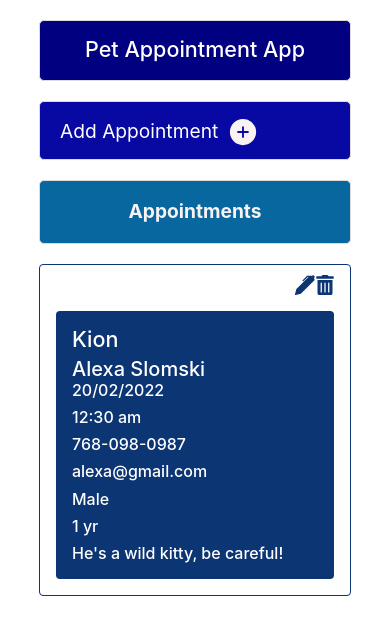
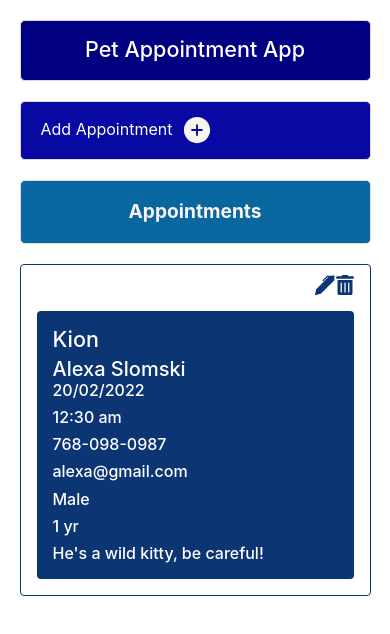
Before and after one commit to snowleopardAlexa/pet-appointment-app, a React (Create React App) app: page / in a window 390 px wide. Shown: the top 634 px of the page. Built offline with nearby package versions, Linux system fonts and the light colour scheme.

Commit message:
add styles

```diff
--- a/src/App.css
+++ b/src/App.css
@@ -5,6 +5,10 @@
 .hero {
   background-color: #000080;
   height: 61px;
+}
+
+label {
+  color: black;
 }
 
 .card-add-appt {
@@ -18,14 +22,15 @@
 .hero, .card-add-appt, .card-appt {
   color: #fff;
   border-radius: 5px;
-  width: 80%;
+  width: 60%;
   margin: 20px 20px;
   border: 1px solid rgb(223, 217, 217);
 }
 
 .card-pet-appts {
-  width: 80%;
+  width: 60%;
   border: 1px solid #0c3574;
+  margin-bottom: 20px;
 }
 
 .card-pet-appt {
@@ -66,7 +71,12 @@
   color: #000080;
   font-size: 30px;
   float: right;
-  margin-bottom: 20px;
+  margin-top: 5px;
+  margin-right: 12px;
+}
+
+.form-appt {
+  width: 70%;
 }
 
 .btn-appt {
@@ -82,3 +92,17 @@
   color: #f8f2f2;
   font-weight: bold;
 }
+
+@media only screen and (max-width: 812px) and (min-width: 375px) {
+  .hero, .card-add-appt, .card-appt {
+    width: 90%;
+  }
+
+  .card-pet-appts {
+    width: 90%;
+  }
+
+  .card-title-add-appt {
+    font-size: 1rem;
+  }
+}
--- a/src/components/AddAppointments.jsx
+++ b/src/components/AddAppointments.jsx
@@ -33,26 +33,23 @@ function AddApointments() {
         <div>
            <Card className="card-add-appt mx-auto">
              <p className="card-title-add-appt">Add Appointment
-             <span>
-             <AiFillPlusCircle className="icon-add-appt"
-               onClick={() => setShowForm(true)}
-             /></span>
+             <AiFillPlusCircle className="icon-add-appt" onClick={() => setShowForm(true)} />
              </p>
             {showForm ?
-            <Card style={{marginTop: '30px'}}>
-              <CardBody>
-              <AiFillCloseCircle
+            <Card>
+            <div className="icon-close">
+             <AiFillCloseCircle
                 onClick={() => setShowForm(false)}
                 className="icon-close-appt"
               />
-              <Form>
+              </div>
+              <CardBody>
+              <Form className="form-appt mx-auto">
                <FormGroup>
                  <Label>Pet Name</Label>
                  <Input
                   id="name"
                   type="text"
-                  value={petName}
-                  onChange={e => setPetName(e.target.value)}
                  />
                </FormGroup>
 
@@ -61,8 +58,6 @@ function AddApointments() {
                 <Input
                   id="name"
                   type="text"
-                  value={breed}
-                  onChange={e => setBreed(e.target.value)}
                 />
               </FormGroup>
 
@@ -71,8 +66,6 @@ function AddApointments() {
                 <Input
                   id="name"
                   type="date"
-                  value={breed}
-                  onChange={e => setBreed(e.target.value)}
                 />
               </FormGroup>
 
@@ -81,8 +74,6 @@ function AddApointments() {
                 <Input
                   id="name"
                   type="time"
-                  value={breed}
-                  onChange={e => setBreed(e.target.value)}
                 />
               </FormGroup>
 
@@ -91,8 +82,6 @@ function AddApointments() {
                 <Input
                   id="name"
                   type="number"
-                  value={breed}
-                  onChange={e => setBreed(e.target.value)}
                 />
               </FormGroup>
 
@@ -101,8 +90,6 @@ function AddApointments() {
                 <Input
                   id="name"
                   type="email"
-                  value={breed}
-                  onChange={e => setBreed(e.target.value)}
                 />
               </FormGroup>
 
@@ -111,8 +98,6 @@ function AddApointments() {
                 <Input
                   id="name"
                   type="text"
-                  value={breed}
-                  onChange={e => setBreed(e.target.value)}
                 />
               </FormGroup>
 
@@ -121,8 +106,6 @@ function AddApointments() {
                 <Input
                   id="name"
                   type="number"
-                  value={breed}
-                  onChange={e => setBreed(e.target.value)}
                 />
               </FormGroup>
 
@@ -131,12 +114,10 @@ function AddApointments() {
                 <Input
                   id="name"
                   type="text"
-                  value={breed}
-                  onChange={e => setBreed(e.target.value)}
                 />
               </FormGroup>
 
-             <Button className="btn-appt">Save Appointment</Button>
+             <Button className="btn-appt mx-auto d-block">Save Appointment</Button>
              </Form>
               </CardBody>
             </Card>
```
